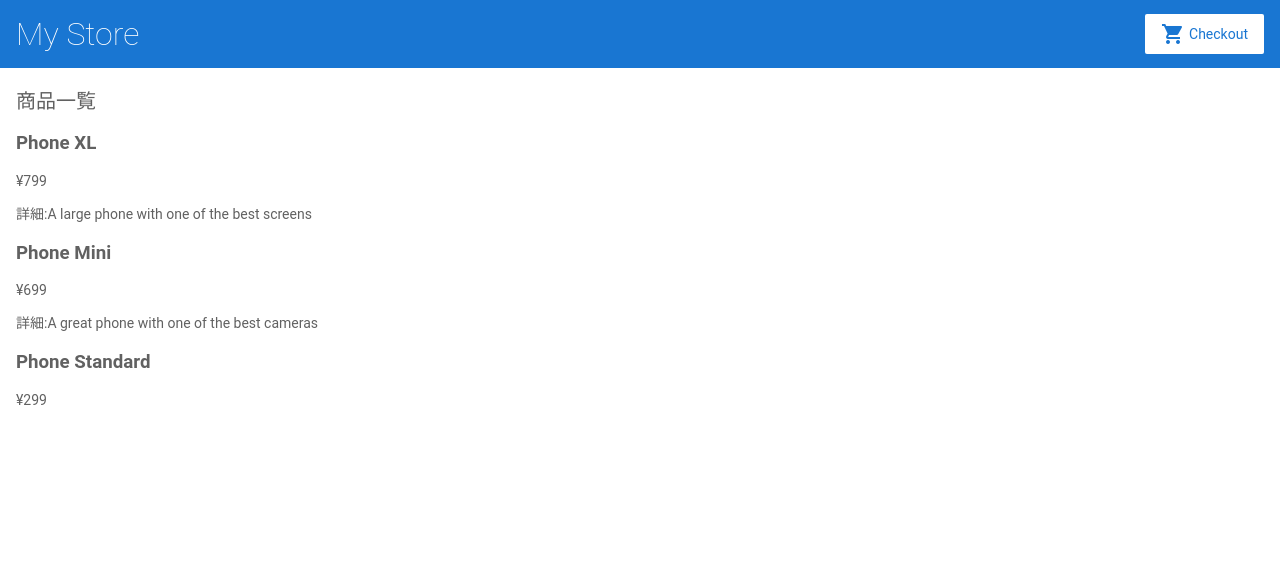
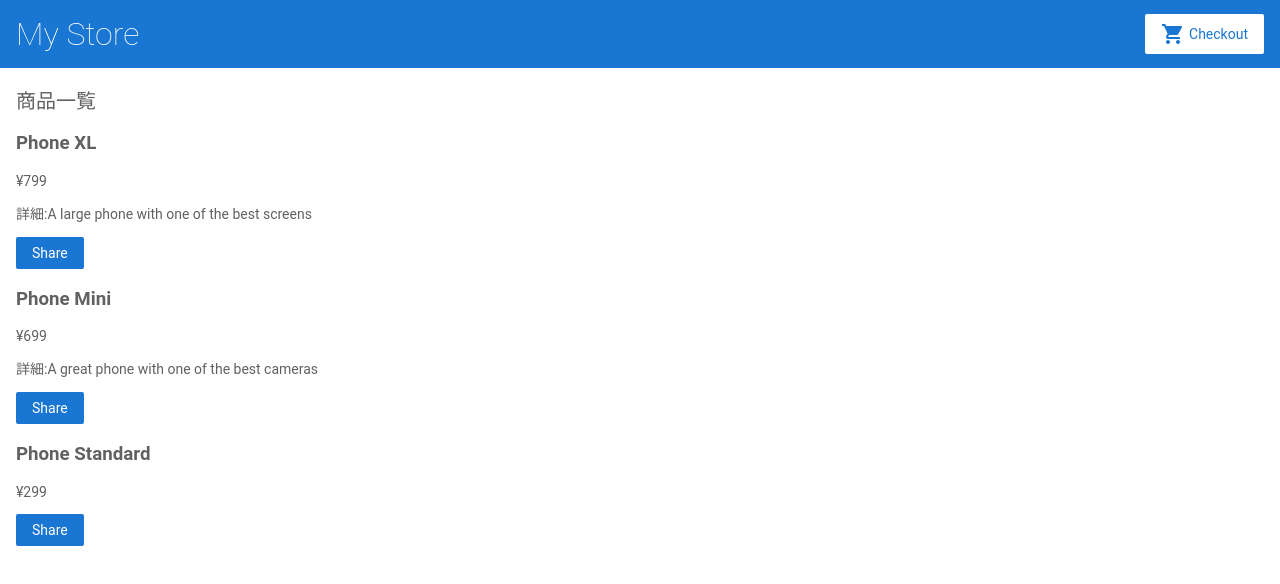
Before and after one commit to cazukt/coo-kt-ohveng, an Angular app: page / in a window 1280 px wide. Shown: the top 584 px of the page. Built offline with nearby package versions, Linux system fonts and the light colour scheme.

Commit message:
1 file modified

```diff
--- a/src/app/product-list/product-list.component.html
+++ b/src/app/product-list/product-list.component.html
@@ -9,6 +9,8 @@
     詳細:{{product.description}}
   </p>
 
+  <button (click)="share()">Share</button>
+
 </div>
 
 <!-- 配列studentsの値をlet studentにループして取り出す -->
```
